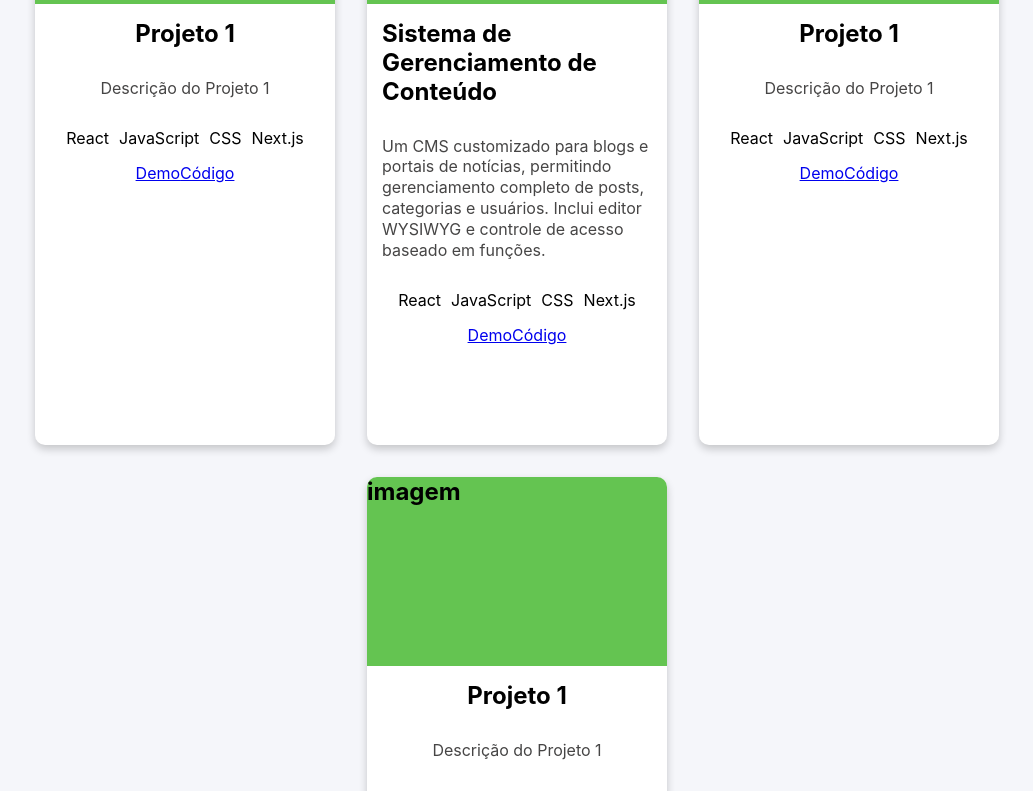
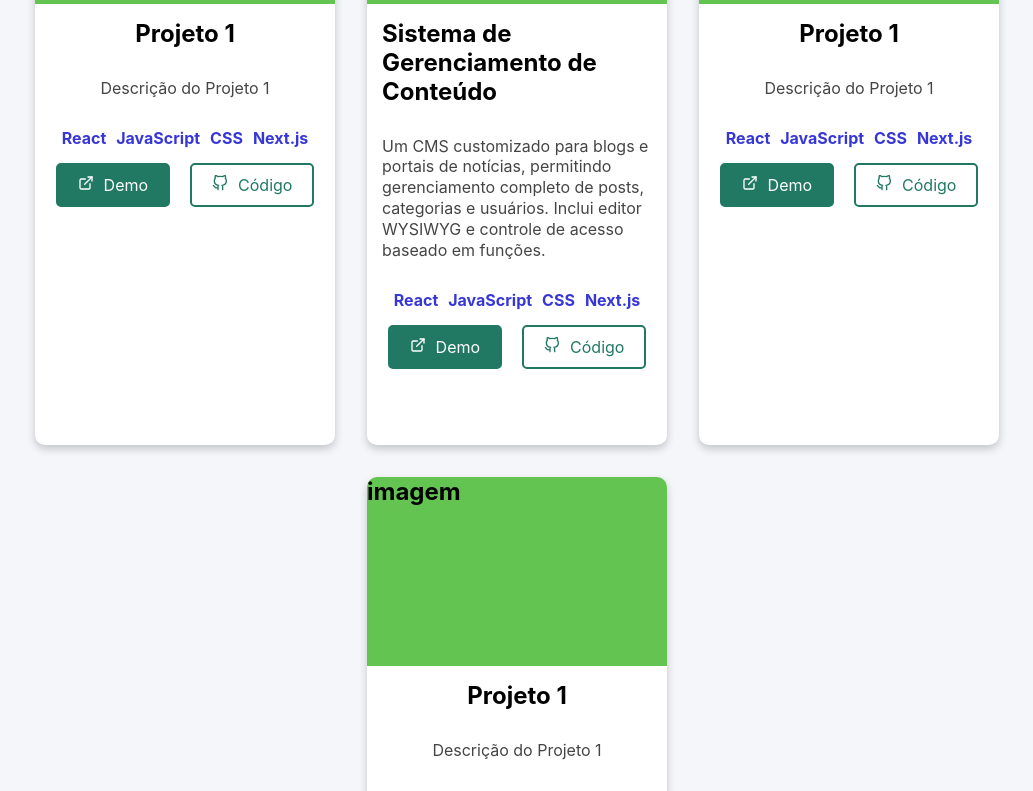
Before and after one commit to Guilherm001/portfolio, a Next.js app: page / in a window 1280 px wide. Shown: the part 2580-3371 px from the top of the page, without its empty margins (123-1156 px from the left). Built offline with nearby package versions, Linux system fonts and the light colour scheme.

Commit message:
finalizando secao Projetos

```diff
--- a/src/app/components/Projetos/Style.module.css
+++ b/src/app/components/Projetos/Style.module.css
@@ -87,4 +87,35 @@
   justify-content: center;
   gap: 10px;
   margin: 15px;
+  color: rgb(55, 55, 216);
+  font-weight: bold;
 }
+.containerLinks {
+  display: flex;
+  gap: 20px;
+}
+.linkDemo{
+  text-decoration: none;
+  color: #fff;
+  background-color: rgb(33, 121, 99);
+  padding: 10px 20px;
+  border-radius: 5px;
+  transition: background-color 0.3s ease;
+  border: 2px solid rgb(33, 121, 99);
+}
+.linkDemo:hover {
+  background-color: rgb(42, 151, 124);
+}
+.linkCodigo{
+  text-decoration: none;
+  color: rgb(33, 121, 99);
+  background-color: transparent;
+  padding: 10px 20px;
+  border-radius: 5px;
+  transition: background-color 0.3s ease;
+  border: 2px solid rgb(33, 121, 99);
+}
+.containerLinks a{
+  gap: 10px;
+  display: flex;
+}
--- a/src/app/components/Projetos/card.jsx
+++ b/src/app/components/Projetos/card.jsx
@@ -1,4 +1,5 @@
 import Style from "./Style.module.css";
+import { FiExternalLink, FiGithub } from "react-icons/fi";
 
 export default function Card(props) {
   return (
@@ -18,9 +19,19 @@ export default function Card(props) {
         <p>{props.tecnologia3}</p>
         <p>{props.tecnologia4}</p>
       </div>
-      <nav className={Style.Links}>
-        <a href="#">Demo</a>
-        <a href="#">Código</a>
+      <nav className={Style.containerLinks}>
+        <div>
+          <a className={Style.linkDemo} href="#">
+            <FiExternalLink />
+            Demo
+          </a>
+        </div>
+        <div>
+          <a className={Style.linkCodigo} href="#">
+            <FiGithub />
+            Código
+          </a>
+        </div>
       </nav>
     </div>
   );
```
